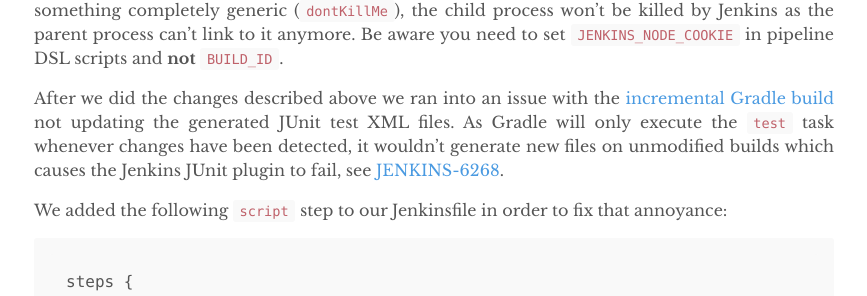
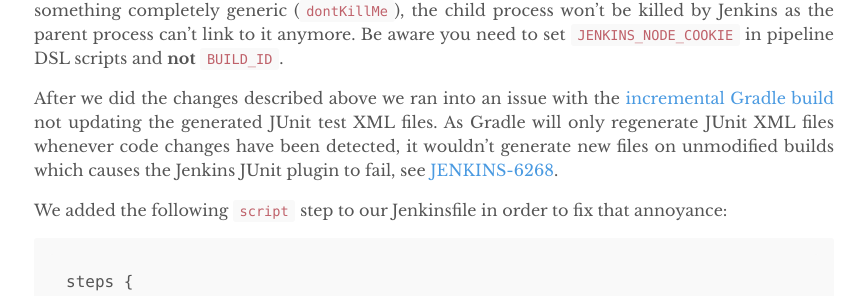
Before and after one commit to andresteingress/andresteingress.github.io, a Jekyll site: the page built from _posts/2018-09-05-gradle-daemon-and-jenkins.md, in a window 1280 px wide. Shown: the part 1082-1378 px from the top of the page, without its empty margins (206-1073 px from the left). Built offline with Jekyll 4.4.1, drawn with Linux system fonts in a browser that asks for light colours; comment, search, counter and statistics services are not loaded.

Commit message:
fixed typo

```diff
--- a/_posts/2018-09-05-gradle-daemon-and-jenkins.md
+++ b/_posts/2018-09-05-gradle-daemon-and-jenkins.md
@@ -31,7 +31,7 @@
 
 Jenkins uses the `BUILD_ID` or `JENKINS_NODE_COOKIE` environment variables to detect which child processes to kill after build completion. As we explicitly set the environment variable to something completely generic (`dontKillMe`), the child process won't be killed by Jenkins as the parent process can't link to it anymore. Be aware you need to set `JENKINS_NODE_COOKIE` in pipeline DSL scripts and **not** `BUILD_ID`.
 
-After we did the changes described above we ran into an issue with the [incremental Gradle build](https://docs.gradle.org/current/userguide/more_about_tasks.html#sec:up_to_date_checks) not updating the generated JUnit test XML files. As Gradle will only execute the `test` task whenever changes have been detected, it wouldn't generate new files on unmodified builds which causes the Jenkins JUnit plugin to fail, see [JENKINS-6268](https://issues.jenkins-ci.org/browse/JENKINS-6268).
+After we did the changes described above we ran into an issue with the [incremental Gradle build](https://docs.gradle.org/current/userguide/more_about_tasks.html#sec:up_to_date_checks) not updating the generated JUnit test XML files. As Gradle will only regenerate JUnit XML files whenever code changes have been detected, it wouldn't generate new files on unmodified builds which causes the Jenkins JUnit plugin to fail, see [JENKINS-6268](https://issues.jenkins-ci.org/browse/JENKINS-6268).
 
 We added the following `script` step to our Jenkinsfile in order to fix that annoyance:
 
```
